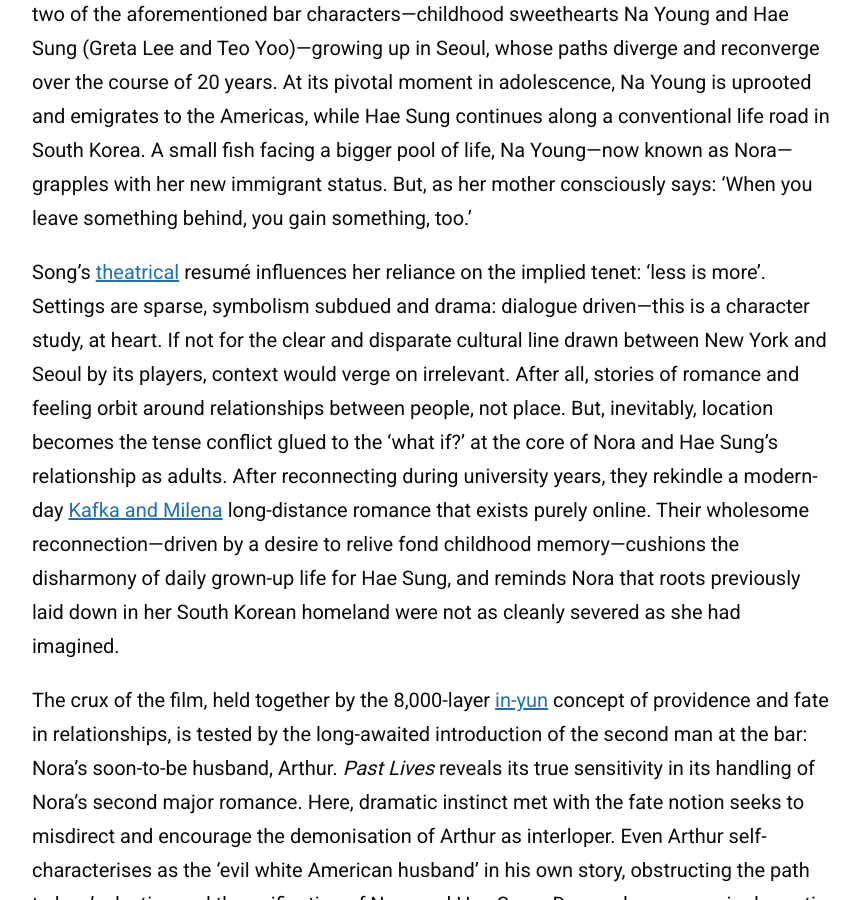
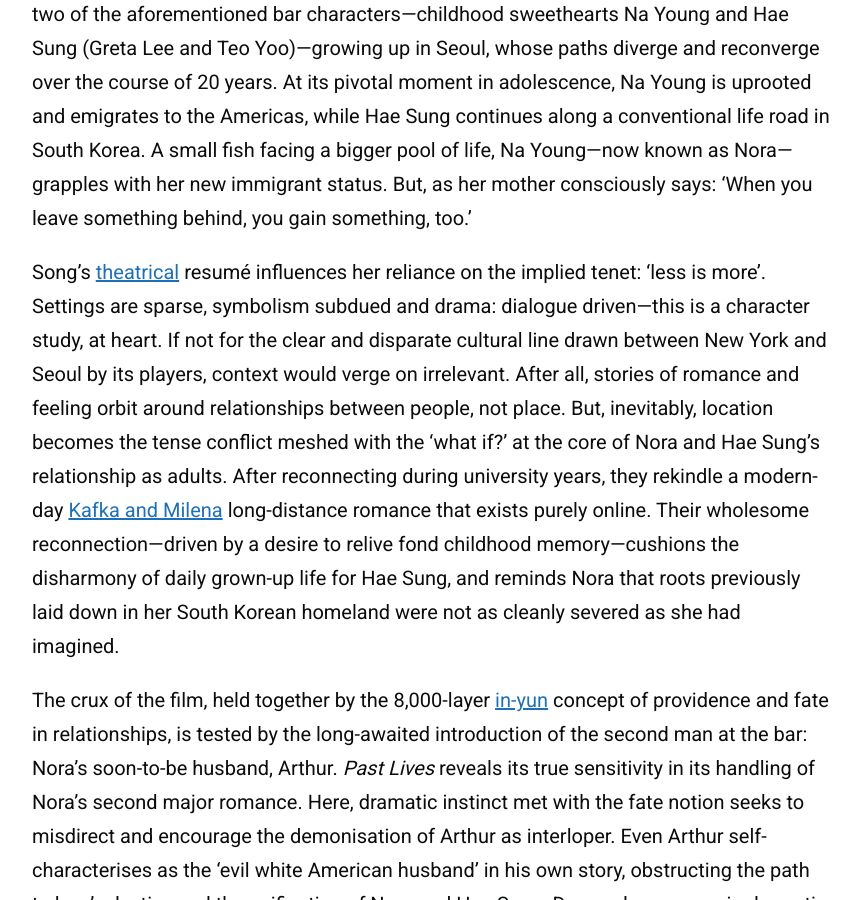
Before and after one commit to zoeurl/zoedowney.github.io, a Jekyll site: the page built from _posts/2024-05-30-past-lives.md, in a window 1280 px wide and 900 px high, scrolled down 1091 px. Shown: the whole window, without its empty margins (208-1068 px from the left). Built offline with Jekyll 4.4.1, drawn with Linux system fonts in a browser that asks for light colours.

Commit message:
Update 2024-05-30-past-lives.md

```diff
--- a/_posts/2024-05-30-past-lives.md
+++ b/_posts/2024-05-30-past-lives.md
@@ -15,7 +15,7 @@
 
 Celine Song’s _Past Lives_ rests on themes of attachment, connection and reconnection in a time in which the digital and material have become inseparable. Song revitalises the well-worn cinematic narrative of re-establishing personal ties from previous eras of life, combined with this online accessibility we now place ourselves in. It initially focuses on two of the aforementioned bar characters—childhood sweethearts Na Young and Hae Sung (Greta Lee and Teo Yoo)—growing up in Seoul, whose paths diverge and reconverge over the course of 20 years. At its pivotal moment in adolescence, Na Young is uprooted and emigrates to the Americas, while Hae Sung continues along a conventional life road in South Korea. A small fish facing a bigger pool of life, Na Young—now known as Nora—grapples with her new immigrant status. But, as her mother consciously says: 'When you leave something behind, you gain something, too.'
 
-Song’s [theatrical](https://www.screendaily.com/features/celine-song-talks-moving-from-theatre-to-film-for-past-lives-you-have-to-accept-the-chaos-on-the-day/5188978.article) resumé influences her reliance on the implied tenet: ‘less is more’. Settings are sparse, symbolism subdued and drama: dialogue driven—this is a character study, at heart. If not for the clear and disparate cultural line drawn between New York and Seoul by its players, context would verge on irrelevant. After all, stories of romance and feeling orbit around relationships between people, not place. But, inevitably, location becomes the tense conflict glued to the ‘what if?’ at the core of Nora and Hae Sung’s relationship as adults. After reconnecting during university years, they rekindle a modern-day [Kafka and Milena](https://kafkamuseum.cz/en/franz-kafka/women/milena-jesenska/) long-distance romance that exists purely online. Their wholesome reconnection—driven by a desire to relive fond childhood memory—cushions the disharmony of daily grown-up life for Hae Sung, and reminds Nora that roots previously laid down in her South Korean homeland were not as cleanly severed as she had imagined.
+Song’s [theatrical](https://www.screendaily.com/features/celine-song-talks-moving-from-theatre-to-film-for-past-lives-you-have-to-accept-the-chaos-on-the-day/5188978.article) resumé influences her reliance on the implied tenet: ‘less is more’. Settings are sparse, symbolism subdued and drama: dialogue driven—this is a character study, at heart. If not for the clear and disparate cultural line drawn between New York and Seoul by its players, context would verge on irrelevant. After all, stories of romance and feeling orbit around relationships between people, not place. But, inevitably, location becomes the tense conflict meshed with the ‘what if?’ at the core of Nora and Hae Sung’s relationship as adults. After reconnecting during university years, they rekindle a modern-day [Kafka and Milena](https://kafkamuseum.cz/en/franz-kafka/women/milena-jesenska/) long-distance romance that exists purely online. Their wholesome reconnection—driven by a desire to relive fond childhood memory—cushions the disharmony of daily grown-up life for Hae Sung, and reminds Nora that roots previously laid down in her South Korean homeland were not as cleanly severed as she had imagined.
 
 The crux of the film, held together by the 8,000-layer [in-yun](https://en.wiktionary.org/wiki/%EC%9D%B8%EC%97%B0) concept of providence and fate in relationships, is tested by the long-awaited introduction of the second man at the bar: Nora’s soon-to-be husband, Arthur. _Past Lives_ reveals its true sensitivity in its handling of Nora’s second major romance. Here, dramatic instinct met with the fate notion seeks to misdirect and encourage the demonisation of Arthur as interloper. Even Arthur self-characterises as the 'evil white American husband' in his own story, obstructing the path to love’s destiny and the unification of Nora and Hae Sung. Doomed romances in dramatic terms require a fairytale aspect of kismet-versus-strife. However, in reality, emotional maturity recognises that lasting compatibility is built on mutual understanding and the consistent alignment of personal values. Despite complex romantic threads tied to Hae Sung—which may resist loosening—Nora and Arthur are fated to belong together precisely because they choose each other, _first_.
 
```
